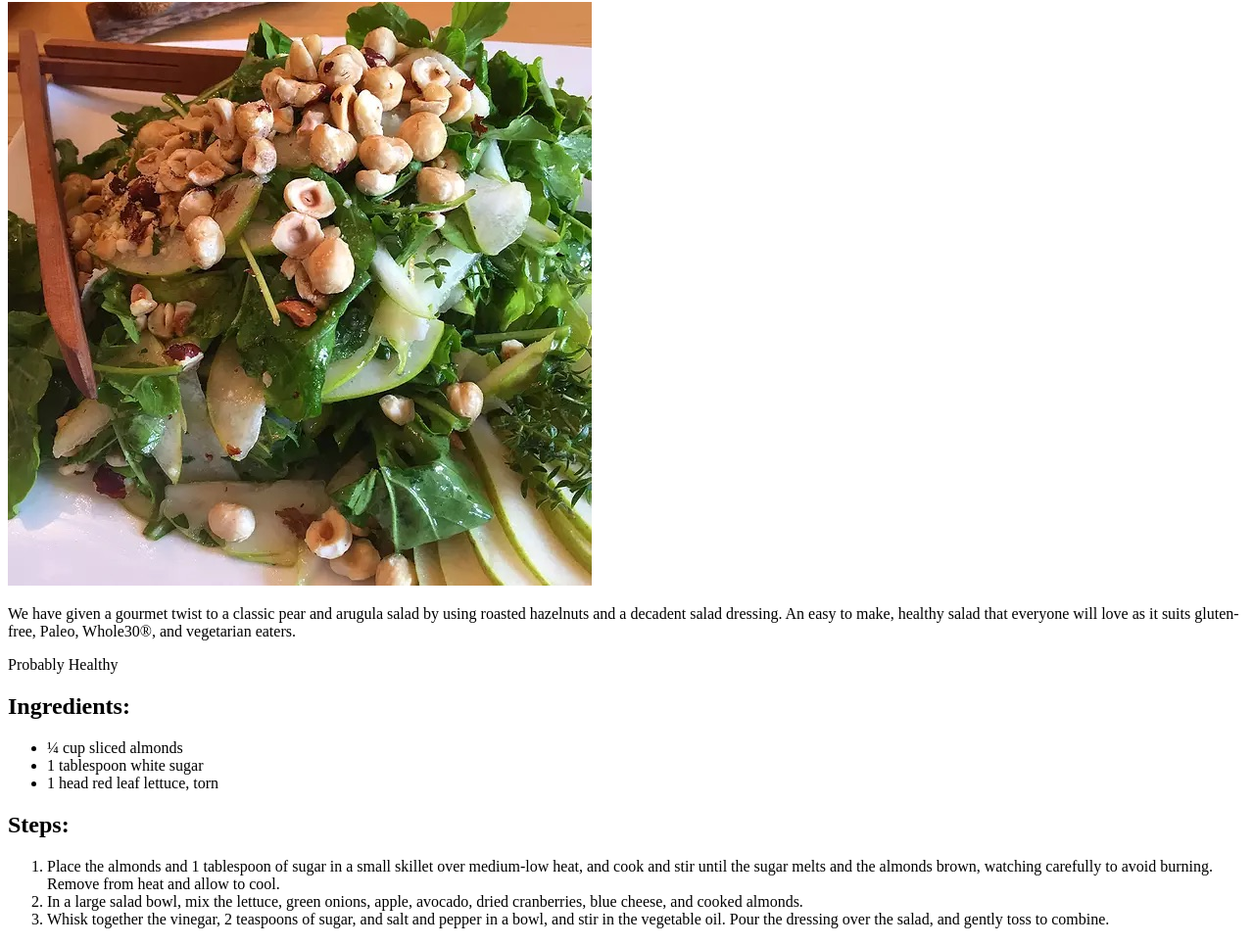
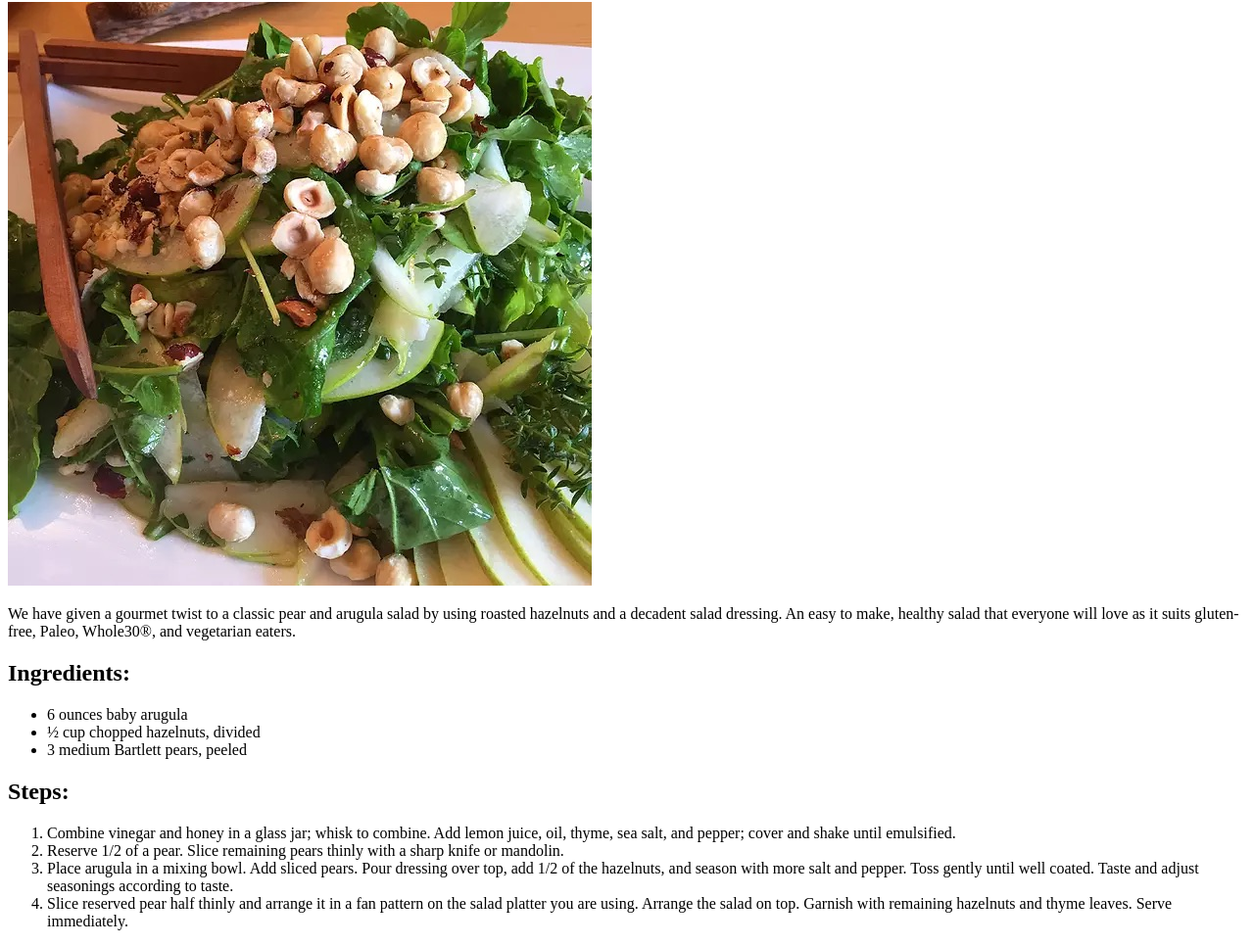
Before and after one commit to nathanm4/odin-recipies, a plain HTML site: page recipes/healthy salad.html in a window 1280 px wide. Shown: the part 78-1044 px from the top of the page at 98% size. Drawn offline with Linux system fonts and the light colour scheme.

Commit message:
finished project

```diff
--- a/recipes/healthy salad.html
+++ b/recipes/healthy salad.html
@@ -4,32 +4,29 @@
   <meta charset="UTF-8">
   <meta http-equiv="X-UA-Compatible" content="IE=edge">
   <meta name="viewport" content="width=device-width, initial-scale=1.0">
-  <title>Document</title>
+  <title>healthy salad</title>
 </head>
 <body>
 <h1>Cornucopia Salad</h1>
 <img src="healthy%20salad.jpeg" alt="picture of the healthy salad">
 <p>We have given a gourmet twist to a classic pear and arugula salad by using roasted hazelnuts and a decadent salad dressing. An easy to make, healthy salad that everyone will love as it suits gluten-free, Paleo, Whole30®, and vegetarian eaters.</p>
-<p>Probably Healthy</p>
 <h2>Ingredients:</h2>
 <ul>
-  <li>¼ cup sliced almonds</li>
-  <li>1 tablespoon white sugar</li>
-  <li>1 head red leaf lettuce, torn</li>
+  <li>6 ounces baby arugula
+  </li>
+  <li>½ cup chopped hazelnuts, divided</li>
+  <li>3 medium Bartlett pears, peeled</li>
 </ul>
 <h2>Steps:</h2>
 <ol>
-  <li>Place the almonds and 1 tablespoon of sugar in a small skillet over medium-low heat, and cook and stir until the sugar melts and the almonds brown, watching carefully to avoid burning.
-    Remove from heat and allow to cool.</li>
-  <li>In a large salad bowl, mix
-    the lettuce, green onions,
-    apple, avocado, dried cranberries,
-    blue cheese, and cooked almonds.</li>
-  <li>Whisk together the vinegar, 2
-    teaspoons of sugar, and salt and
-    pepper in a bowl, and stir in the
-    vegetable oil. Pour the dressing
-    over the salad, and gently toss to combine.</li>
+  <li>Combine vinegar and honey in a glass jar; whisk to combine. Add lemon juice, oil, thyme, sea salt, and pepper; cover and shake until emulsified.
+
+  </li>
+  <li>Reserve 1/2 of a pear. Slice remaining pears thinly with a sharp knife or mandolin.
+
+  </li>
+  <li>Place arugula in a mixing bowl. Add sliced pears. Pour dressing over top, add 1/2 of the hazelnuts, and season with more salt and pepper. Toss gently until well coated. Taste and adjust seasonings according to taste.</li>
+  <li>Slice reserved pear half thinly and arrange it in a fan pattern on the salad platter you are using. Arrange the salad on top. Garnish with remaining hazelnuts and thyme leaves. Serve immediately.</li>
 </ol>
 </body>
 </html>
```
